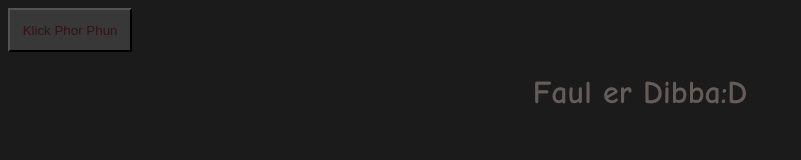
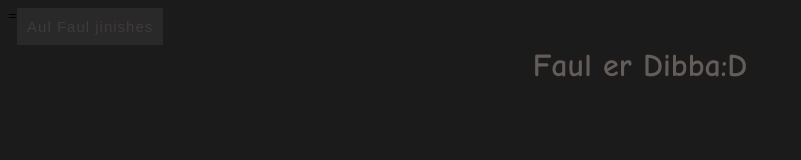
Before and after one commit to faulaweb/fa32423b.github.io, a plain HTML site: page index.html in a window 1280 px wide. Shown: the whole page, without its empty margins (0-801 px from the left). Drawn offline with Linux system fonts and the light colour scheme.

Commit message:
Update index.html

```diff
--- a/index.html
+++ b/index.html
@@ -4,6 +4,7 @@
   <script>console.log("Test")
   </script>
   <head>
+
     <style>
         h2.a {
             font-family: "Comic Sans MS";
@@ -14,19 +15,8 @@
             font-family : "Comic Sans MS", sans-serif; color:rgb(99, 92, 89);
         }
 
-        button.b{
-
-          animation-duration: 22223ms;
-          background-color: rgb(56, 56, 56);
-
-          color: #301414;
-          padding-left:1% ;
-          padding-right:1% ;
-          padding-top: 1%;
-          padding-bottom: 1%;
 
 
-        }
 
 
 
@@ -37,7 +27,56 @@
   <body style="background-color:#1b1b1b;">
 
 
-      <button class="b">Klick Phor Phun</button>
+
+
+
+
+
+
+
+      <style>
+
+
+
+
+
+
+        button {
+          position: fixed;
+
+          opacity: 1;
+          border: #707070;
+          color: #403a3a;
+          background-color: #292929;
+          font-size: 15px;
+          padding: 10px 10px;
+          letter-spacing: 1px;
+          cursor: pointer
+
+
+        }
+        button:hover {
+
+          color: #363636;
+          background-color: #202020;
+          transition: 0.5s;
+          opacity: 5;
+
+        }
+
+
+
+      </style>
+      =
+
+      <button type="button" name="myButton">Aul Faul jinishes</button>
+
+
+
+
+
+
+
 
 
 
```
